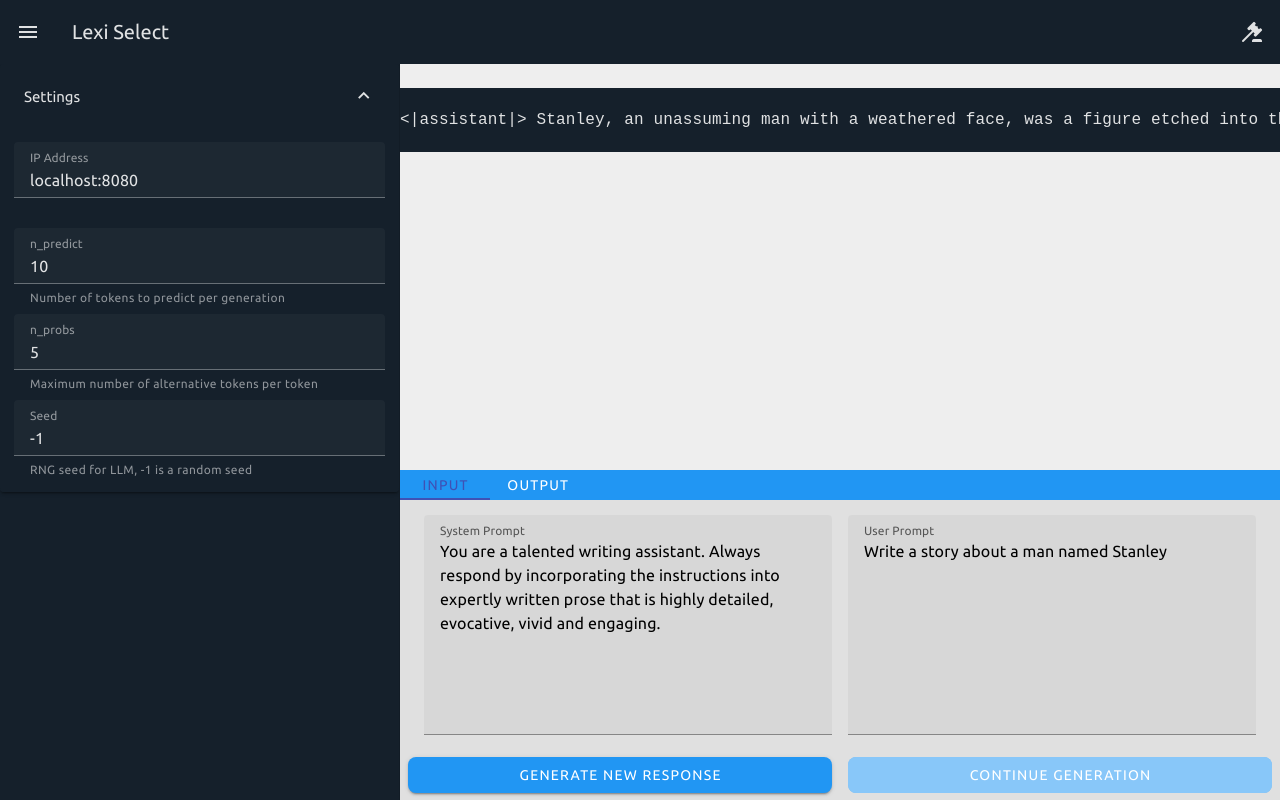
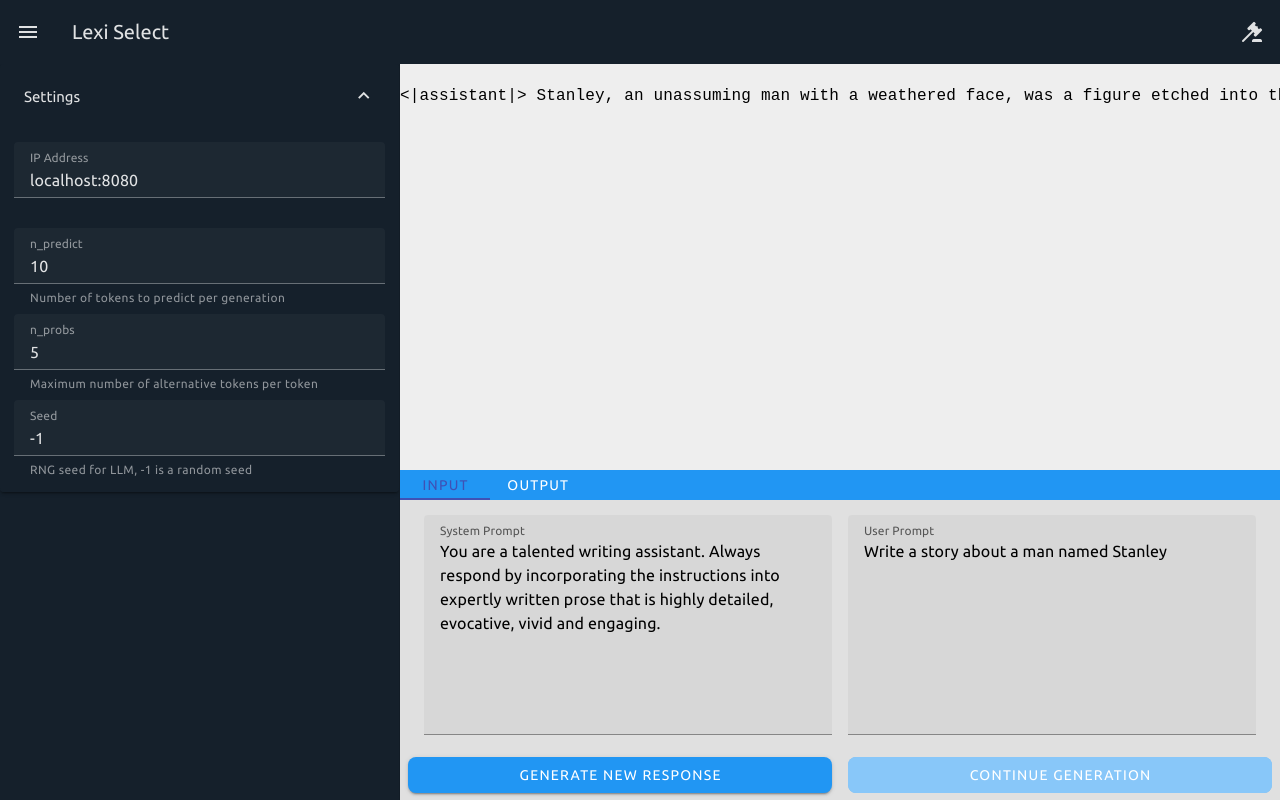
Before and after one commit to dhibbin/LexiSelect, a Vue app: page / in a window 1280 px wide. Both pictures are taken after a click on the button 1252 px from the left and 32 px from the top of the page. Built offline with nearby package versions, Linux system fonts and the light colour scheme.

Commit message:
Some issues with height, will return to this later

```diff
--- a/src/components/TextBranch.vue
+++ b/src/components/TextBranch.vue
@@ -1,8 +1,6 @@
 <template>
-  <br>
-
   <v-list
-    class="horizontal-list"
+    class="horizontal-list bg-background"
     style="min-width: max-content;"
     @mouseleave="setExpand(false)"
   >
@@ -10,7 +8,7 @@
       v-for="(token, index) in tokens"
       :key="index"
       :value="token"
-      class="pa-0"
+      class="pa-0 bg-background"
       style="overflow: visible;"
       @mouseover="hover(index, $event.currentTarget)"
     >
@@ -114,6 +112,7 @@ let resizeObserver = new ResizeObserver(changeMenuHeight)
 
 // Delayed calls for lerped values
 let expandDelayedCall : gsap.core.Tween | null = null
+let heightDelayedCall : gsap.core.Tween | null = null
 
 const tokens : ComputedRef<TreeToken[]> = computed(() => {
   let newTokens : TreeToken[] = []
@@ -185,7 +184,10 @@ function setExpand(newValue : boolean) : void {
 
 function changeMenuHeight() : void {
   console.log("hello there buddy")
-  gsap.to(menuHeight, {duration : 0.3, ease : "power1.inOut",
+  if (heightDelayedCall !== null) {
+    heightDelayedCall.kill()
+  }
+  heightDelayedCall = gsap.to(menuHeight, {duration : 0.3, ease : "power1.inOut",
     value : virtualTokenMenu.value?.$el.getBoundingClientRect().height})
 }
 
```
